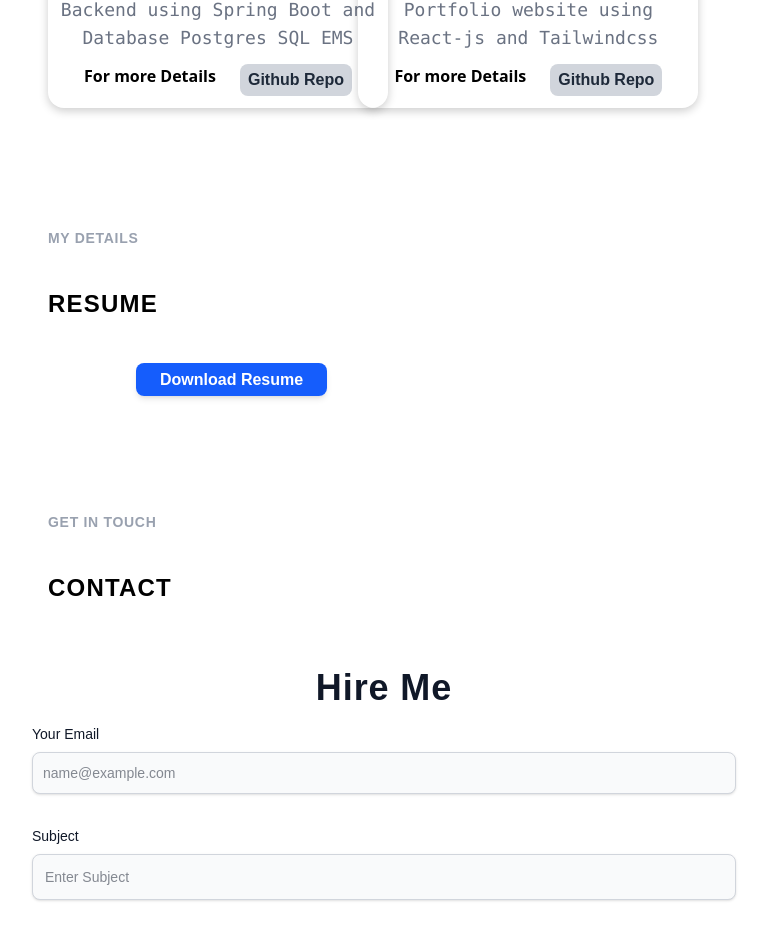
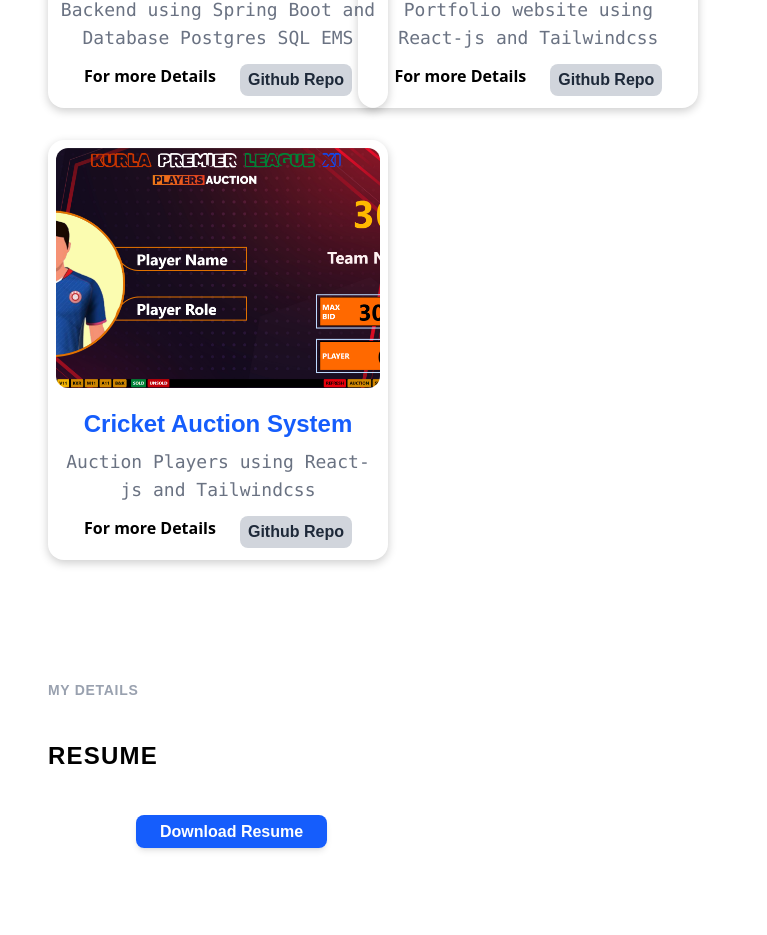
Before and after one commit to soheb85/portfolio-frontend, a React (Vite) app: page / in a window 1280 px wide. Shown: the part 5058-5993 px from the top of the page, without its empty margins (432-1199 px from the left). Built offline with nearby package versions, Linux system fonts and the light colour scheme.

Commit message:
Cricket Auction System

```diff
--- a/src/components/HomePageComponent/Page5.jsx
+++ b/src/components/HomePageComponent/Page5.jsx
@@ -6,6 +6,7 @@ const Page5 = () => {
         {name:"Employee Management",para:"Font-end using React-js Tailwindcss to perform CURD",link:"https://github.com/soheb85/ems-frontend", image:"../emsproject.png",aos:"zoom-out-left"},
         {name:"Employee Management",para:"Backend using Spring Boot and Database Postgres SQL EMS",link:"https://github.com/soheb85/ems-backend", image:"../Screenshot 2025-02-08 163214.png",aos:"zoom-out-right"},
         {name:"Portfolio Website",para:"Portfolio website using React-js and Tailwindcss",link:"https://github.com/soheb85/Portfolio", image:"/Screenshot 2025-02-08 175756 - Copy.png",aos:"zoom-out-left"},
+        {name:"Cricket Auction System",para:"Auction Players using React-js and Tailwindcss",link:"https://github.com/soheb85/CricketAuctionSystem", image:"/public/Screenshot 2025-02-16 042536.png",aos:"zoom-out-right"},
     ]
   return (
     <div className="mt-25 sm:pl-8" id="project">
```
Also changed, not shown: public/Screenshot 2025-02-16 042536.png (added).
